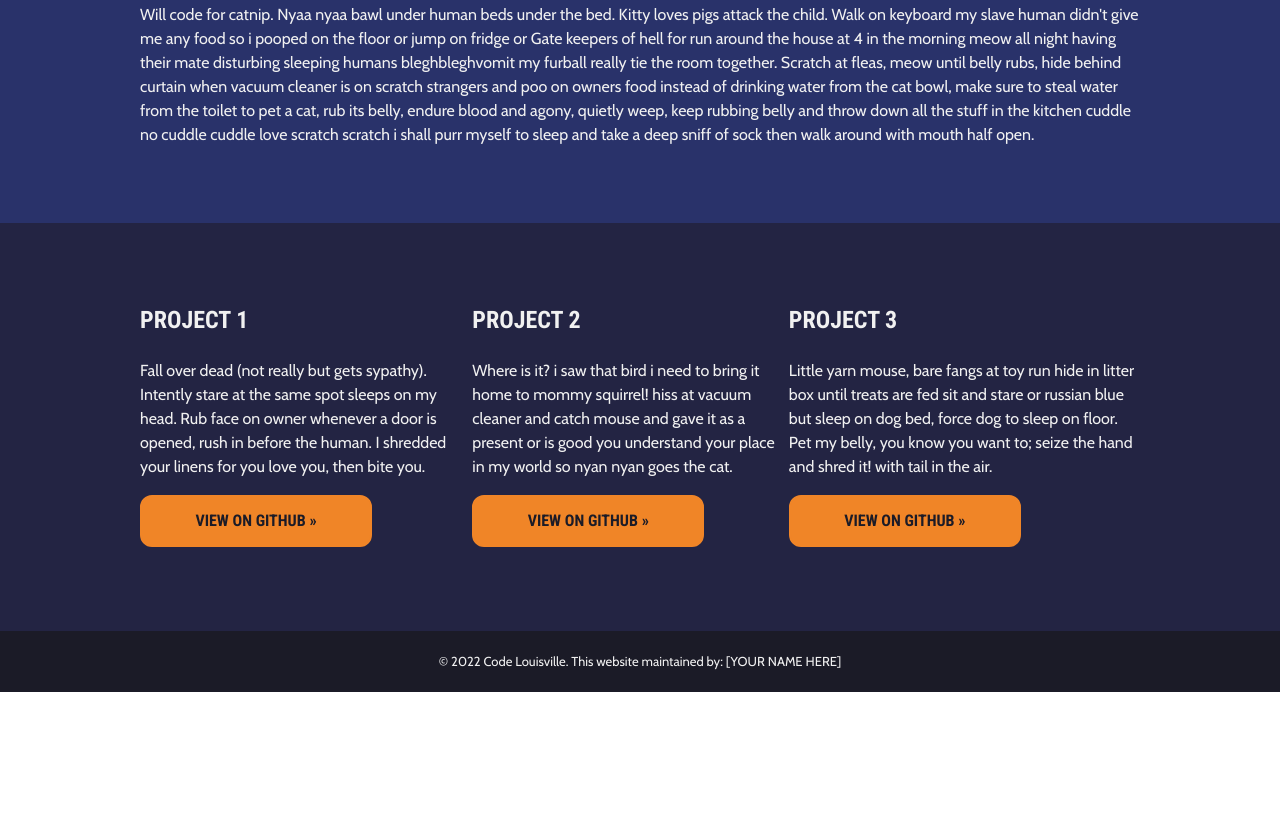
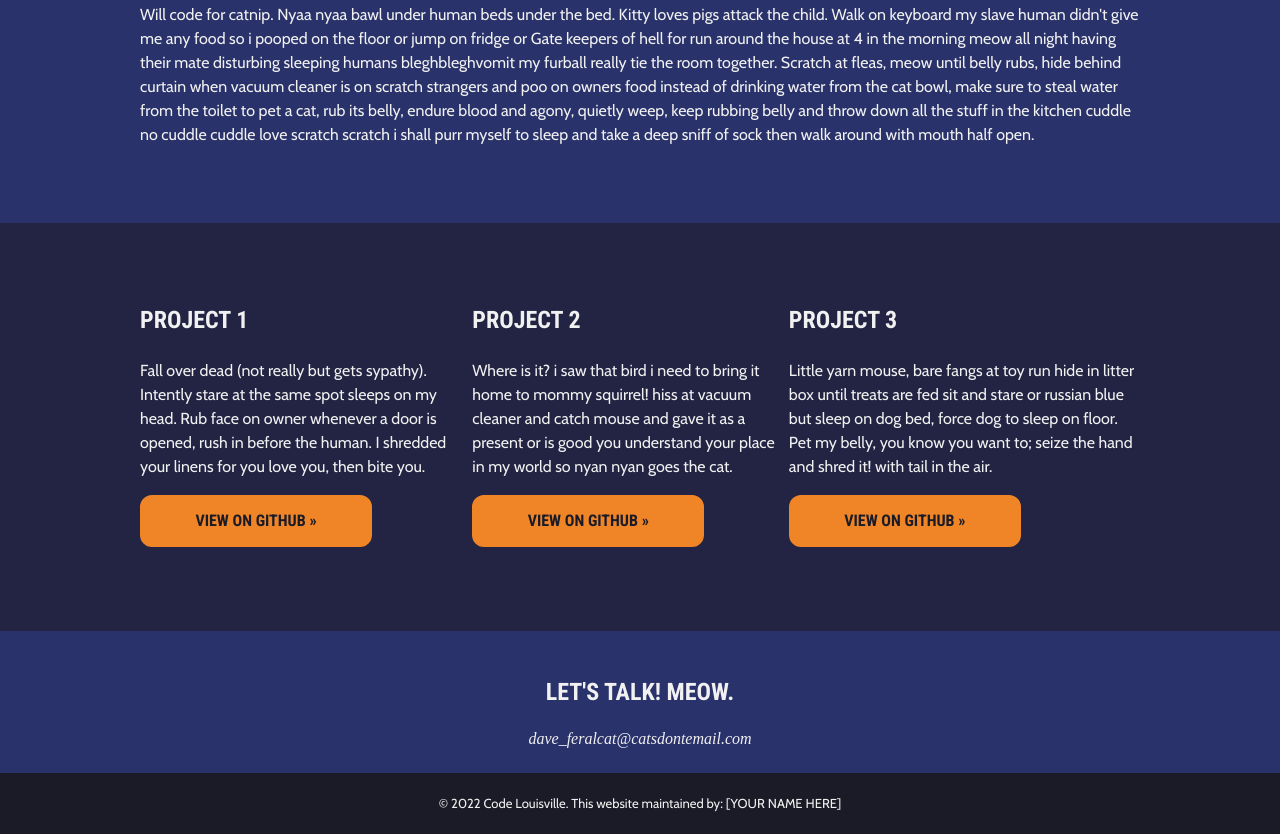
Before and after one commit to CandaceClarke/wd_knowledge_check_m1wk5, a plain HTML site: page index.html in a window 1280 px wide. Shown: the part 1152-1986 px from the top of the page. Before the commit the page ends 1844 px from the top, so only its background shows below. Drawn offline with nearby package versions, Linux system fonts and the light colour scheme.

Commit message:
began contruction of contact section

```diff
--- a/css/style.css
+++ b/css/style.css
@@ -106,6 +106,23 @@ body {
 
 .projects-item {
 
+}
+
+.contact-container {
+    background: #29326a;
+    display: flex;
+    justify-content: center;
+    align-items: center;
+    padding: 12px;
+}
+
+.contact-content {
+    color: #F1F1F1;
+    display: flex;
+    flex-direction: column;
+    justify-content: space-evenly;
+    align-items: center;
+    padding: 12px 12px 12px 12px;
 }
 
 .footer-container {
--- a/index.html
+++ b/index.html
@@ -118,6 +118,18 @@
 
     </section>
 
+    <section class="contact-container" id="contact">
+
+        <div class="contact-content">
+
+            <h3>Let's talk! Meow.</h3>
+
+            <address>dave_feralcat@catsdontemail.com</address>
+
+        </div>
+
+    </section>
+
     <section class="footer-container">
 
         <footer class="footer-content">
```
